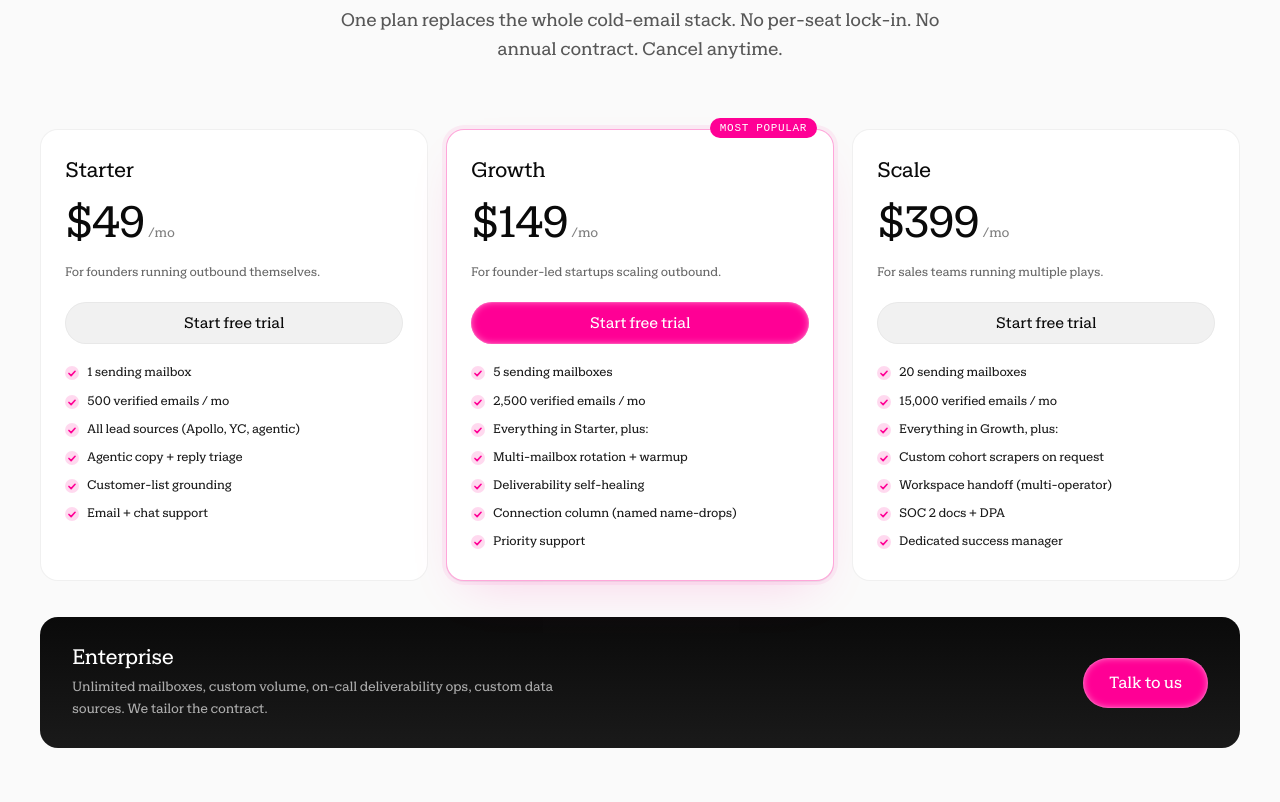
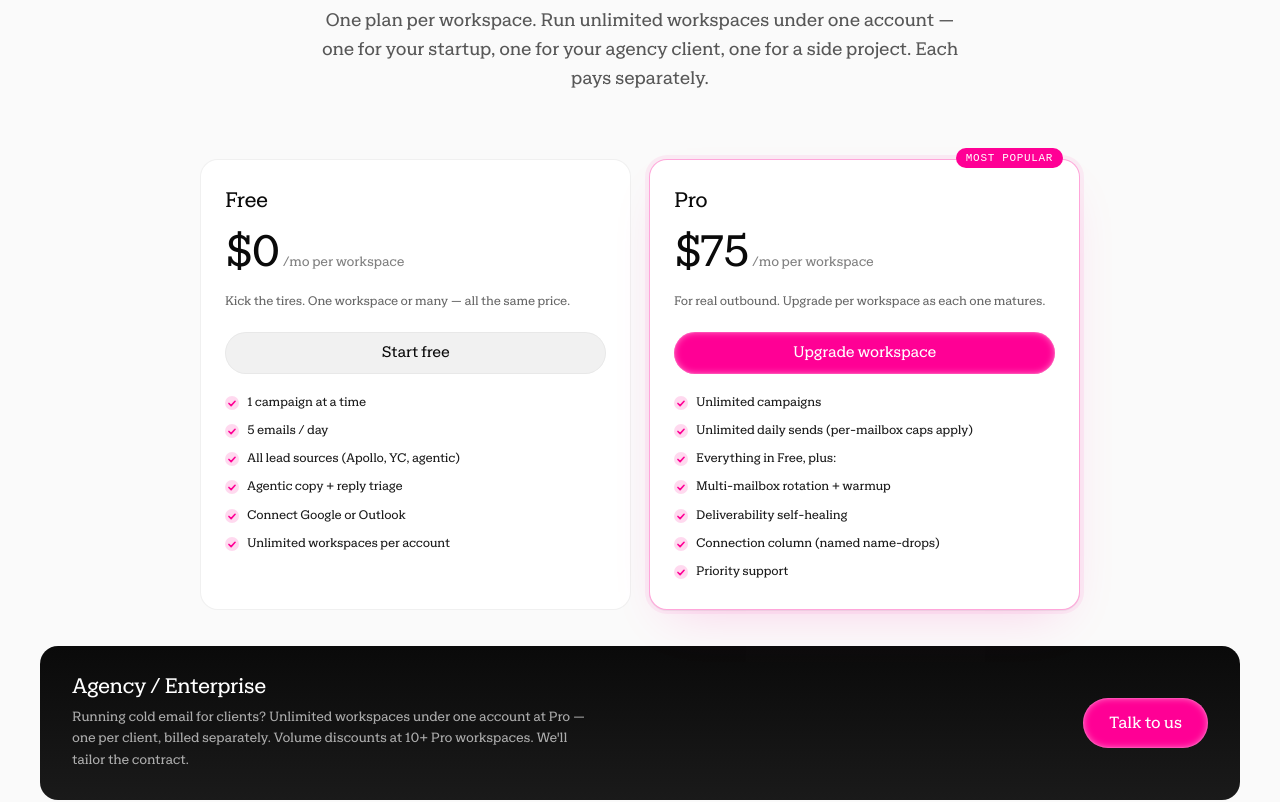
Before and after one commit to adampetty123/gensend-marketing, a Next.js app: page /pricing in a window 1280 px wide. Shown: the part 300-1102 px from the top of the page. Built offline with nearby package versions, Linux system fonts and the light colour scheme.

Commit message:
marketing: per-workspace pricing copy
Pricing reflects the model that actually ships: Free vs Pro, each
workspace billed separately, unlimited workspaces per account. Drops
the made-up Starter/Growth/Scale tiers and aligns with config/plans.php.

```diff
--- a/src/app/globals.css
+++ b/src/app/globals.css
@@ -1137,10 +1137,10 @@ a { color: inherit; text-decoration: none; }
    ==================================================================== */
 
 .m-pricing-grid {
-    max-width: 1200px;
+    max-width: 880px;
     margin: 0 auto;
     display: grid;
-    grid-template-columns: repeat(3, 1fr);
+    grid-template-columns: repeat(2, 1fr);
     gap: 18px;
 }
 
--- a/src/app/pricing/page.tsx
+++ b/src/app/pricing/page.tsx
@@ -65,10 +65,10 @@ function PricingHero() {
     return (
         <section className="m-hero" style={{ paddingTop: 80, paddingBottom: 24 }}>
             <div className="m-hero-inner">
-                <span className="m-pill"><span className="dot" /> Simple, usage-based</span>
+                <span className="m-pill"><span className="dot" /> Per workspace, unlimited workspaces</span>
                 <h1 style={{ fontSize: 'clamp(40px, 6vw, 72px)' }}>Pricing</h1>
                 <p className="m-hero-sub">
-                    One plan replaces the whole cold-email stack. No per-seat lock-in. No annual contract. Cancel anytime.
+                    One plan per workspace. Run unlimited workspaces under one account — one for your startup, one for your agency client, one for a side project. Each pays separately.
                 </p>
             </div>
         </section>
@@ -88,52 +88,36 @@ type Tier = {
 
 const TIERS: Tier[] = [
     {
-        name: 'Starter',
-        price: '$49',
-        period: '/mo',
-        blurb: 'For founders running outbound themselves.',
-        cta: 'Start free trial',
+        name: 'Free',
+        price: '$0',
+        period: '/mo per workspace',
+        blurb: 'Kick the tires. One workspace or many — all the same price.',
+        cta: 'Start free',
         features: [
-            '1 sending mailbox',
-            '500 verified emails / mo',
+            '1 campaign at a time',
+            '5 emails / day',
             'All lead sources (Apollo, YC, agentic)',
             'Agentic copy + reply triage',
-            'Customer-list grounding',
-            'Email + chat support',
+            'Connect Google or Outlook',
+            'Unlimited workspaces per account',
         ],
     },
     {
-        name: 'Growth',
+        name: 'Pro',
         badge: 'Most popular',
-        price: '$149',
-        period: '/mo',
-        blurb: 'For founder-led startups scaling outbound.',
-        cta: 'Start free trial',
+        price: '$75',
+        period: '/mo per workspace',
+        blurb: 'For real outbound. Upgrade per workspace as each one matures.',
+        cta: 'Upgrade workspace',
         highlighted: true,
         features: [
-            '5 sending mailboxes',
-            '2,500 verified emails / mo',
-            'Everything in Starter, plus:',
+            'Unlimited campaigns',
+            'Unlimited daily sends (per-mailbox caps apply)',
+            'Everything in Free, plus:',
             'Multi-mailbox rotation + warmup',
             'Deliverability self-healing',
             'Connection column (named name-drops)',
             'Priority support',
-        ],
-    },
-    {
-        name: 'Scale',
-        price: '$399',
-        period: '/mo',
-        blurb: 'For sales teams running multiple plays.',
-        cta: 'Start free trial',
-        features: [
-            '20 sending mailboxes',
-            '15,000 verified emails / mo',
-            'Everything in Growth, plus:',
-            'Custom cohort scrapers on request',
-            'Workspace handoff (multi-operator)',
-            'SOC 2 docs + DPA',
-            'Dedicated success manager',
         ],
     },
 ];
@@ -174,10 +158,10 @@ function PricingTiers({ signupHref }: { signupHref: string }) {
             </div>
             <div className="m-pricing-enterprise">
                 <div>
-                    <h3>Enterprise</h3>
-                    <p>Unlimited mailboxes, custom volume, on-call deliverability ops, custom data sources. We tailor the contract.</p>
+                    <h3>Agency / Enterprise</h3>
+                    <p>Running cold email for clients? Unlimited workspaces under one account at Pro — one per client, billed separately. Volume discounts at 10+ Pro workspaces. We&apos;ll tailor the contract.</p>
                 </div>
-                <a href="mailto:adam@gensend.ai?subject=Enterprise%20plan" className="m-btn-primary m-btn-lg">Talk to us</a>
+                <a href="mailto:adam@gensend.ai?subject=Agency%20plan" className="m-btn-primary m-btn-lg">Talk to us</a>
             </div>
         </section>
     );
@@ -239,24 +223,24 @@ function CompareTable() {
 function FAQ() {
     const items = [
         {
-            q: 'How do credits / sending volume work?',
-            a: 'Each verified email send counts as one credit. Bounces, suppressions, and pre-send verifier rejections do not count. Unused credits do not roll over.',
+            q: 'How does per-workspace pricing work?',
+            a: 'A workspace is one outreach context — one business, one ICP, one set of mailboxes. You can run as many workspaces as you want under one account. Each one is billed separately at Free or Pro. Run a workspace for your startup on Free while you experiment, upgrade your agency client workspaces to Pro.',
         },
         {
             q: 'Can I use my own mailboxes?',
-            a: 'Yes. Connect Google Workspace or Outlook via OAuth. We never see your password and you can disconnect any time. Your domain reputation stays yours.',
+            a: 'Yes. Connect Google Workspace or Outlook via OAuth, per workspace. We never see your password and you can disconnect any time. Your domain reputation stays yours.',
         },
         {
             q: 'What happens if I bounce?',
             a: 'We auto-pause mailboxes that hit a 3% bounce rate and route sends to healthier ones while the affected mailbox recovers. The send queue is preserved.',
         },
         {
-            q: 'Is there a free trial?',
-            a: 'Yes — 14 days of Starter, no credit card required. You keep any leads, emails, and drafts produced during the trial when you upgrade.',
+            q: 'Is there a trial on Pro?',
+            a: 'Free is genuinely free — 1 campaign and 5 sends a day, every workspace, forever. Upgrade a workspace to Pro when you want unlimited sends. No card required to start.',
         },
         {
             q: 'Do you offer annual discounts?',
-            a: 'Yes, 2 months free on annual prepay. Reach out to adam@gensend.ai before signing up and we will switch the workspace to annual billing.',
+            a: 'Yes, 2 months free on annual prepay per workspace. Reach out to adam@gensend.ai and we will switch the workspace to annual billing.',
         },
         {
             q: 'Do I own the leads?',
```
